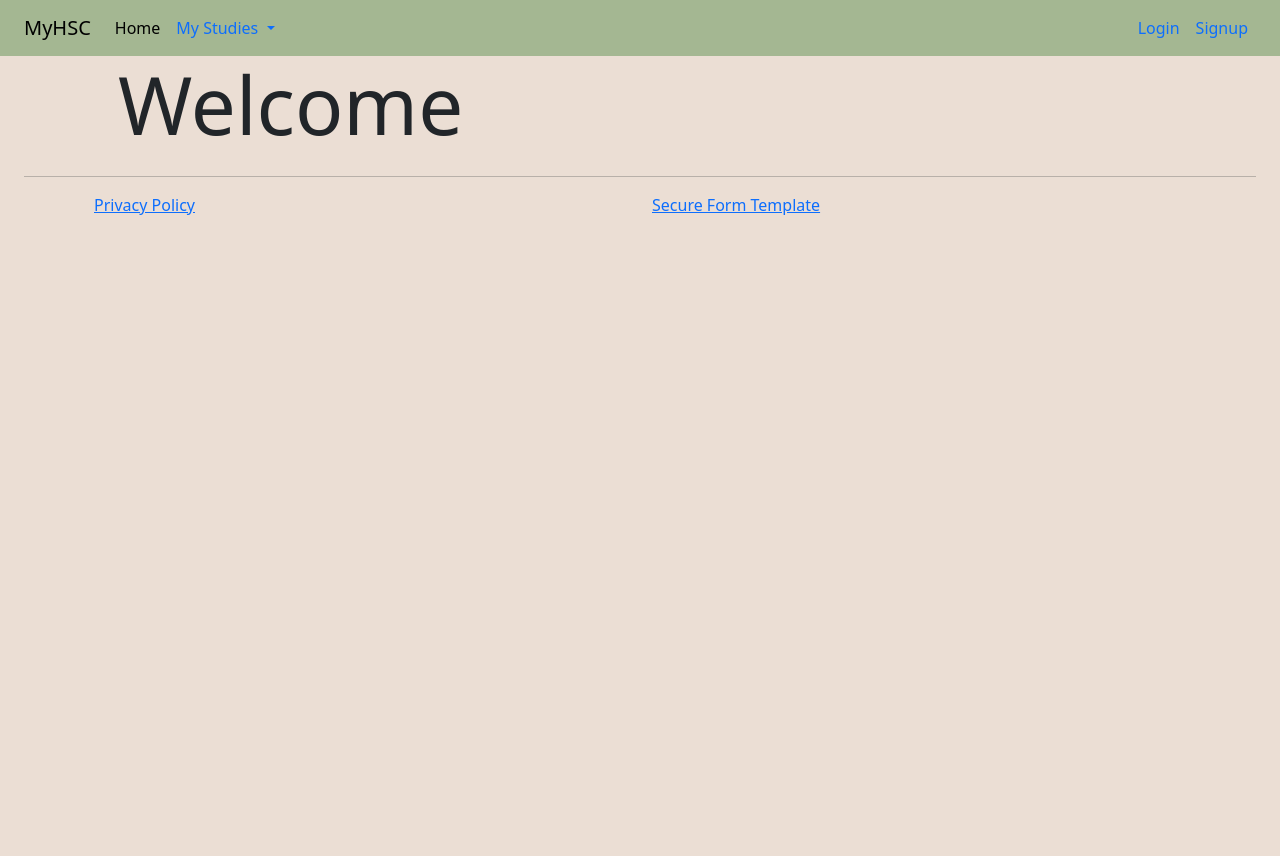
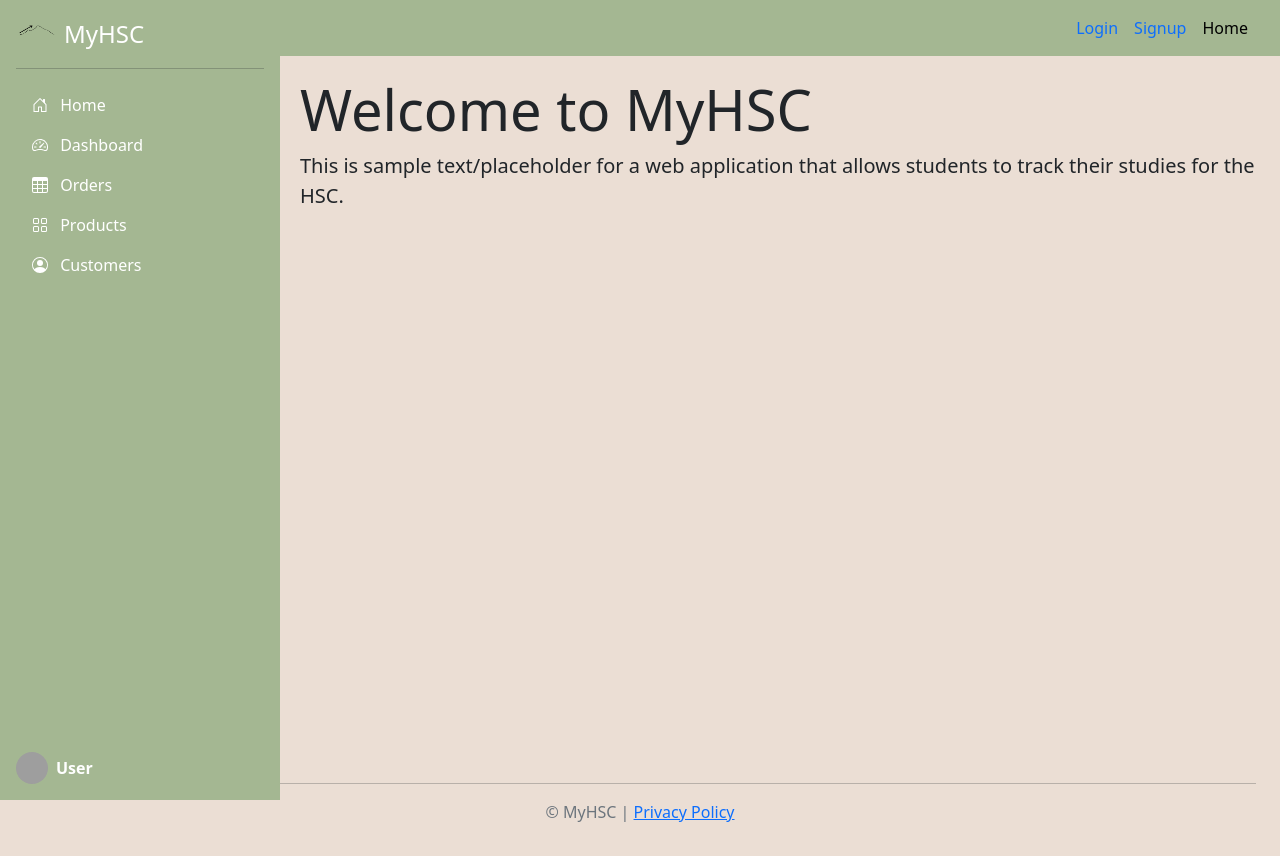
Before and after one commit to TempeHS/DT_MDP_StudyApp2025, a Flask app: page / in a window 1280 px wide. Before the commit the page ends 215 px from the top, so only its background shows below. Run offline with Flask 3, Linux system fonts and the light colour scheme; some libraries are stand-ins or nearby versions; grey boxes are pictures that could not be loaded.

Commit message:
v 00.00.02

```diff
--- a/static/css/style.css
+++ b/static/css/style.css
@@ -4,12 +4,52 @@
     /* existing styles */
 }
 
+body, html {
+  margin: 0;
+  padding: 0;
+  height: 100%;
+}
+
 body.custom-body {
     background-color: #ebded4;
+    display: flex;
+    flex-direction: column;
+    min-height: 100vh;
 }
 
 .container {
     /* existing styles */
+}
+
+.custom-container {
+  margin: 0;
+  padding: 0;
+  width: 100%;
+  flex: 1;
+}
+
+.custom-sidebar {
+  background-color: #a4b792;
+  height: 100vh;
+  position: fixed;
+  top: 0;
+  left: 0;
+  z-index: 1050; /* Ensure the sidebar is above the navbar */
+  width: 280px; /* Adjust the width as needed */
+}
+
+.custom-sidebar .nav-link {
+  color: white;
+}
+
+.custom-sidebar .nav-link:hover {
+  background-color: #c5d1b5; /* Lighter green/gray color */
+}
+
+.custom-content {
+  margin-left: 280px; /* Adjust the margin to match the sidebar width */
+  padding: 20px; /* Add padding for better spacing */
+  flex-grow: 1; /* Ensure the content takes up the remaining space */
 }
 
 .row {
@@ -17,9 +57,100 @@ body.custom-body {
 }
 
 .navbar {
-    background-color: #a4b792;
+    background-color: #ebded4;
+    z-index: 1040; /* Ensure the navbar is below the sidebar */
 }
 
 footer.custom-footer {
     background-color: #ab9685;
+    padding: 1rem;
+    display: flex;
+    justify-content: center;
+    align-items: center;
 }
+
+footer.custom-footer .footer-link {
+    color: white;
+}
+
+footer.custom-footer .footer-link:hover {
+    color: white;
+    text-decoration: underline;
+}
+
+.bd-placeholder-img {
+        font-size: 1.125rem;
+        text-anchor: middle;
+        -webkit-user-select: none;
+        -moz-user-select: none;
+        user-select: none;
+      }
+
+      @media (min-width: 768px) {
+        .bd-placeholder-img-lg {
+          font-size: 3.5rem;
+        }
+      }
+
+      .b-example-divider {
+        width: 100%;
+        height: 3rem;
+        background-color: rgba(0, 0, 0, .1);
+        border: solid rgba(0, 0, 0, .15);
+        border-width: 1px 0;
+        box-shadow: inset 0 .5em 1.5em rgba(0, 0, 0, .1), inset 0 .125em .5em rgba(0, 0, 0, .15);
+      }
+
+      .b-example-vr {
+        flex-shrink: 0;
+        width: 1.5rem;
+        height: 100vh;
+      }
+
+      .bi {
+        vertical-align: -.125em;
+        fill: currentColor;
+      }
+
+      .nav-scroller {
+        position: relative;
+        z-index: 2;
+        height: 2.75rem;
+        overflow-y: hidden;
+      }
+
+      .nav-scroller .nav {
+        display: flex;
+        flex-wrap: nowrap;
+        padding-bottom: 1rem;
+        margin-top: -1px;
+        overflow-x: auto;
+        text-align: center;
+        white-space: nowrap;
+        -webkit-overflow-scrolling: touch;
+      }
+
+      .btn-bd-primary {
+        --bd-violet-bg: #712cf9;
+        --bd-violet-rgb: 112.520718, 44.062154, 249.437846;
+
+        --bs-btn-font-weight: 600;
+        --bs-btn-color: var(--bs-white);
+        --bs-btn-bg: var(--bd-violet-bg);
+        --bs-btn-border-color: var(--bd-violet-bg);
+        --bs-btn-hover-color: var(--bs-white);
+        --bs-btn-hover-bg: #6528e0;
+        --bs-btn-hover-border-color: #6528e0;
+        --bs-btn-focus-shadow-rgb: var(--bd-violet-rgb);
+        --bs-btn-active-color: var(--bs-btn-hover-color);
+        --bs-btn-active-bg: #5a23c8;
+        --bs-btn-active-border-color: #5a23c8;
+      }
+
+      .bd-mode-toggle {
+        z-index: 1500;
+      }
+
+      .bd-mode-toggle .dropdown-menu .active .bi {
+        display: block !important;
+      }
--- a/templates/index.html
+++ b/templates/index.html
@@ -1,11 +1,15 @@
 {% extends 'layout.html' %}
 {% block content %}
-<div class="container">
-    <div class="row">
-        <h1 class="display-1">Welcome</h1>
+    <link href="/static/css/style.css" rel="stylesheet">
+
+    {% include "partials/svg_symbols.html" %}
+
+    <div class="d-flex">
+        {% include "partials/sidebar.html" %}
+        <div class="container custom-content">
+            <h1 class="display-4">Welcome to MyHSC</h1>
+            <p class="lead">This is sample text/placeholder for a web application that allows students to track their studies for the HSC. </p>
+        </div>
     </div>
-    <div class="row">
 
-    </div>
-</div>
 {% endblock %}
--- a/templates/layout.html
+++ b/templates/layout.html
@@ -4,24 +4,23 @@
     <meta charset="UTF-8">
     <meta name="viewport" content="width=device-width, initial-scale=1.0">
     <title>MyHSC</title>
-    <!-- Bootstrap CSS -->
-    <link href="https://stackpath.bootstrapcdn.com/bootstrap/5.1.3/css/bootstrap.min.css" rel="stylesheet">
-    <link rel="stylesheet" type="text/css" href="static/css/style.css" />
-    <title>MyHSC</title>
-    <link rel="manifest" href="static/manifest.json" />
-    <link rel="icon" type="image/x-icon" href="static/images/favicon.png" />
-    <meta name="theme-color" content="" />
-    <link href="static/css/bootstrap.min.css" rel="stylesheet" />
-    <link rel="stylesheet" href="{{ url_for('static', filename='css/style.css') }}">
+    <!-- Local Bootstrap CSS -->
+    <link href="{{ url_for('static', filename='css/bootstrap.min.css') }}" rel="stylesheet">
+    <link rel="stylesheet" type="text/css" href="{{ url_for('static', filename='css/style.css') }}">
+    <link rel="manifest" href="{{ url_for('static', filename='manifest.json') }}">
+    <link rel="icon" type="image/png" href="{{ url_for('static', filename='images/favicon.png') }}">
+    <meta name="theme-color" content="">
   </head>
   <body class="custom-body">
     {% include "partials/menu.html" %}
-    <div class="container">
+    <div class="d-flex flex-column min-vh-100">
+      <div class="d-flex flex-grow-1">
         {% block content %}{% endblock %}
+      </div>
+      {% include "partials/footer.html" %}
     </div>
-    {% include "partials/footer.html" %}
-<!-- Bootstrap JS and Popper.js -->
-    <script src="https://cdn.jsdelivr.net/npm/@popperjs/core@2.10.2/dist/umd/popper.min.js"></script>
-    <script src="https://stackpath.bootstrapcdn.com/bootstrap/5.1.3/js/bootstrap.min.js"></script>
+    <!-- Local Bootstrap JS and Popper.js -->
+    <script src="{{ url_for('static', filename='js/popper.min.js') }}"></script>
+    <script src="{{ url_for('static', filename='js/bootstrap.min.js') }}"></script>
   </body>
 </html>
--- a/templates/partials/footer.html
+++ b/templates/partials/footer.html
@@ -1,13 +1,11 @@
-<div class="container-fluid custom-footer">
-    <hr/>
-</div>
-<div class="container custom-footer">
-    <div class="row">
-        <div class="col-12 col-md-6">
-            <a href="privacy.html">Privacy Policy</a>
-        </div>
-        <div class="col-12 col-md-6">
-            <a href="form.html">Secure Form Template</a>
-        </div>
+<footer class="container-fluid">
+    <hr>
+    <div class="container custom-footer d-flex justify-content-center align-items-center">
+        <span class="text-muted">
+            &copy; MyHSC {% if current_route != 'privacy' %} |
+            <a href="privacy.html" class="footer-link">Privacy Policy</a>
+            {% endif %}
+        </span>
     </div>
-</div>
+    <div class="container mt-2 pt-4"></div>
+</footer>
--- a/templates/partials/menu.html
+++ b/templates/partials/menu.html
@@ -1,6 +1,5 @@
 <nav class="navbar navbar-expand-lg" style="background-color: #a4b792;">
   <div class="container-fluid">
-    <a class="navbar-brand" href="/index.html">MyHSC</a>
     <button
       class="navbar-toggler"
       type="button"
@@ -13,22 +12,6 @@
       <span class="navbar-toggler-icon"></span>
     </button>
     <div class="collapse navbar-collapse" id="navbarSupportedContent">
-      <ul class="navbar-nav me-auto mb-2 mb-lg-0">
-        <li class="nav-item">
-          <a class="nav-link active" aria-current="page" href="/index.html">Home</a>
-        </li>
-        <li class="nav-item dropdown">
-          <a class="nav-link dropdown-toggle" href="#" role="button" data-bs-toggle="dropdown" aria-expanded="false">
-            My Studies
-          </a>
-          <ul class="dropdown-menu">
-            <li><a class="dropdown-item" href="#">Calendar</a></li>
-            <li><a class="dropdown-item" href="#">To do list</a></li>
-            <li><hr class="dropdown-divider"></li>
-            <li><a class="dropdown-item" href="#">Syllabus Tracking</a></li>
-          </ul>
-        </li>
-      </ul>
       <ul class="navbar-nav ms-auto mb-2 mb-lg-0">
         <li class="nav-item">
           <a class="nav-link" href="/login">Login</a>
@@ -36,6 +19,9 @@
         <li class="nav-item">
           <a class="nav-link" href="#">Signup</a>
         </li>
+        <li class="nav-item">
+          <a class="nav-link active" aria-current="page" href="/index.html">Home</a>
+        </li>
       </ul>
     </div>
   </div>
--- /dev/null
+++ b/templates/partials/sidebar.html
@@ -0,0 +1,45 @@
+<div class="d-flex flex-column flex-shrink-0 p-3 custom-sidebar">
+  <a href="/" class="d-flex align-items-center mb-3 mb-md-0 me-md-auto text-white text-decoration-none">
+    <img src="{{ url_for('static', filename='icons/logo.png') }}" alt="Logo" width="40" height="32" class="me-2">
+    <span class="fs-4">MyHSC</span>
+  </a>
+  <hr>
+  <ul class="nav nav-pills flex-column mb-auto">
+    <li class="nav-item">
+      <a href="#" class="nav-link text-white">
+        <svg class="bi pe-none me-2" width="16" height="16"><use xlink:href="#home"/></svg>
+        Home
+      </a>
+    </li>
+    <li>
+      <a href="#" class="nav-link text-white">
+        <svg class="bi pe-none me-2" width="16" height="16"><use xlink:href="#speedometer2"/></svg>
+        Dashboard
+      </a>
+    </li>
+    <li>
+      <a href="#" class="nav-link text-white">
+        <svg class="bi pe-none me-2" width="16" height="16"><use xlink:href="#table"/></svg>
+        Orders
+      </a>
+    </li>
+    <li>
+      <a href="#" class="nav-link text-white">
+        <svg class="bi pe-none me-2" width="16" height="16"><use xlink:href="#grid"/></svg>
+        Products
+      </a>
+    </li>
+    <li>
+      <a href="#" class="nav-link text-white">
+        <svg class="bi pe-none me-2" width="16" height="16"><use xlink:href="#people-circle"/></svg>
+        Customers
+      </a>
+    </li>
+  </ul>
+  <div class="mt-auto">
+    <a href="#" class="d-flex align-items-center text-white text-decoration-none">
+      <img src="https://github.com/mdo.png" alt="" width="32" height="32" class="rounded-circle me-2">
+      <strong>User</strong>
+    </a>
+  </div>
+</div>
--- /dev/null
+++ b/templates/partials/svg_symbols.html
@@ -0,0 +1,23 @@
+<svg xmlns="http://www.w3.org/2000/svg" class="d-none">
+  <symbol id="bootstrap" viewBox="0 0 118 94">
+    <title>Bootstrap</title>
+    <path fill-rule="evenodd" clip-rule="evenodd" d="M24.509 0c-6.733 0-11.715 5.893-11.492 12.284.214 6.14-.064 14.092-2.066 20.577C8.943 39.365 5.547 43.485 0 44.014v5.972c5.547.529 8.943 4.649 10.951 11.153 2.002 6.485 2.28 14.437 2.066 20.577C12.794 88.106 17.776 94 24.51 94H93.5c6.733 0 11.714-5.893 11.491-12.284-.214-6.14.064-14.092 2.066-20.577 2.009-6.504 5.396-10.624 10.943-11.153v-5.972c-5.547-.529-8.934-4.649-10.943-11.153-2.002-6.484-2.28-14.437-2.066-20.577C105.214 5.894 100.233 0 93.5 0H24.508zM80 57.863C80 66.663 73.436 72 62.543 72H44a2 2 0 01-2-2V24a2 2 0 012-2h18.437c9.083 0 15.044 4.92 15.044 12.474 0 5.302-4.01 10.049-9.119 10.88v.277C75.317 46.394 80 51.21 80 57.863zM60.521 28.34H49.948v14.934h8.905c6.884 0 10.68-2.772 10.68-7.727 0-4.643-3.264-7.207-9.012-7.207zM49.948 49.2v16.458H60.91c7.167 0 10.964-2.876 10.964-8.281 0-5.406-3.903-8.178-11.425-8.178H49.948z"></path>
+  </symbol>
+  <symbol id="home" viewBox="0 0 16 16">
+    <path d="M8.354 1.146a.5.5 0 0 0-.708 0l-6 6A.5.5 0 0 0 1.5 7.5v7a.5.5 0 0 0 .5.5h4.5a.5.5 0 0 0 .5-.5v-4h2v4a.5.5 0 0 0 .5.5H14a.5.5 0 0 0 .5-.5v-7a.5.5 0 0 0-.146-.354L13 5.793V2.5a.5.5 0 0 0-.5-.5h-1a.5.5 0 0 0-.5.5v1.293L8.354 1.146zM2.5 14V7.707l5.5-5.5 5.5 5.5V14H10v-4a.5.5 0 0 0-.5-.5h-3a.5.5 0 0 0-.5.5v4H2.5z"/>
+  </symbol>
+  <symbol id="speedometer2" viewBox="0 0 16 16">
+    <path d="M8 4a.5.5 0 0 1 .5.5V6a.5.5 0 0 1-1 0V4.5A.5.5 0 0 1 8 4zM3.732 5.732a.5.5 0 0 1 .707 0l.915.914a.5.5 0 1 1-.708.708l-.914-.915a.5.5 0 0 1 0-.707zM2 10a.5.5 0 0 1 .5-.5h1.586a.5.5 0 0 1 0 1H2.5A.5.5 0 0 1 2 10zm9.5 0a.5.5 0 0 1 .5-.5h1.5a.5.5 0 0 1 0 1H12a.5.5 0 0 1-.5-.5zm.754-4.246a.389.389 0 0 0-.527-.02L7.547 9.31a.91.91 0 1 0 1.302 1.258l3.434-4.297a.389.389 0 0 0-.029-.518z"/>
+    <path fill-rule="evenodd" d="M0 10a8 8 0 1 1 15.547 2.661c-.442 1.253-1.845 1.602-2.932 1.25C11.309 13.488 9.475 13 8 13c-1.474 0-3.31.488-4.615.911-1.087.352-2.49.003-2.932-1.25A7.988 7.988 0 0 1 0 10zm8-7a7 7 0 0 0-6.603 9.329c.203.575.923.876 1.68.63C4.397 12.533 6.358 12 8 12s3.604.532 4.923.96c.757.245 1.477-.056 1.68-.631A7 7 0 0 0 8 3z"/>
+  </symbol>
+  <symbol id="table" viewBox="0 0 16 16">
+    <path d="M0 2a2 2 0 0 1 2-2h12a2 2 0 0 1 2 2v12a2 2 0 0 1-2 2H2a2 2 0 0 1-2-2V2zm15 2h-4v3h4V4zm0 4h-4v3h4V8zm0 4h-4v3h3a1 1 0 0 0 1-1v-2zm-5 3v-3H6v3h4zm-5 0v-3H1v2a1 1 0 0 0 1 1h3zm-4-4h4V8H1v3zm0-4h4V4H1v3zm5-3v3h4V4H6zm4 4H6v3h4V8z"/>
+  </symbol>
+  <symbol id="people-circle" viewBox="0 0 16 16">
+    <path d="M11 6a3 3 0 1 1-6 0 3 3 0 0 1 6 0z"/>
+    <path fill-rule="evenodd" d="M0 8a8 8 0 1 1 16 0A8 8 0 0 1 0 8zm8-7a7 7 0 0 0-5.468 11.37C3.242 11.226 4.805 10 8 10s4.757 1.225 5.468 2.37A7 7 0 0 0 8 1z"/>
+  </symbol>
+  <symbol id="grid" viewBox="0 0 16 16">
+    <path d="M1 2.5A1.5 1.5 0 0 1 2.5 1h3A1.5 1.5 0 0 1 7 2.5v3A1.5 1.5 0 0 1 5.5 7h-3A1.5 1.5 0 0 1 1 5.5v-3zM2.5 2a.5.5 0 0 0-.5.5v3a.5.5 0 0 0 .5.5h3a.5.5 0 0 0 .5-.5v-3a.5.5 0 0 0-.5-.5h-3zm6.5.5A1.5 1.5 0 0 1 10.5 1h3A1.5 1.5 0 0 1 15 2.5v3A1.5 1.5 0 0 1 13.5 7h-3A1.5 1.5 0 0 1 9 5.5v-3zm1.5-.5a.5.5 0 0 0-.5.5v3a.5.5 0 0 0 .5.5h3a.5.5 0 0 0 .5-.5v-3a.5.5 0 0 0-.5-.5h-3zM1 10.5A1.5 1.5 0 0 1 2.5 9h3A1.5 1.5 0 0 1 7 10.5v3A1.5 1.5 0 0 1 5.5 15h-3A1.5 1.5 0 0 1 1 13.5v-3zm1.5-.5a.5.5 0 0 0-.5.5v3a.5.5 0 0 0 .5.5h3a.5.5 0 0 0 .5-.5v-3a.5.5 0 0 0-.5-.5h-3zm6.5.5A1.5 1.5 0 0 1 10.5 9h3a1.5 1.5 0 0 1 1.5 1.5v3a1.5 1.5 0 0 1-1.5 1.5h-3A1.5 1.5 0 0 1 9 13.5v-3zm1.5-.5a.5.5 0 0 0-.5.5v3a.5.5 0 0 0 .5.5h3a.5.5 0 0 0 .5-.5v-3a.5.5 0 0 0-.5-.5h-3z"/>
+  </symbol>
+</svg>
```
Also changed, not shown: documentation/agileArtifacts.md (deleted, +0 -5 lines), documentation/productBacklog.md (+1 -0 lines), static/images/favicons.html (added, +8 -0 lines), static/icons/logo.png (added), static/images/favicon.png (added), static/js/popper.min.js (added), static/js/script.js (line endings or trailing spaces), 1 other file.
